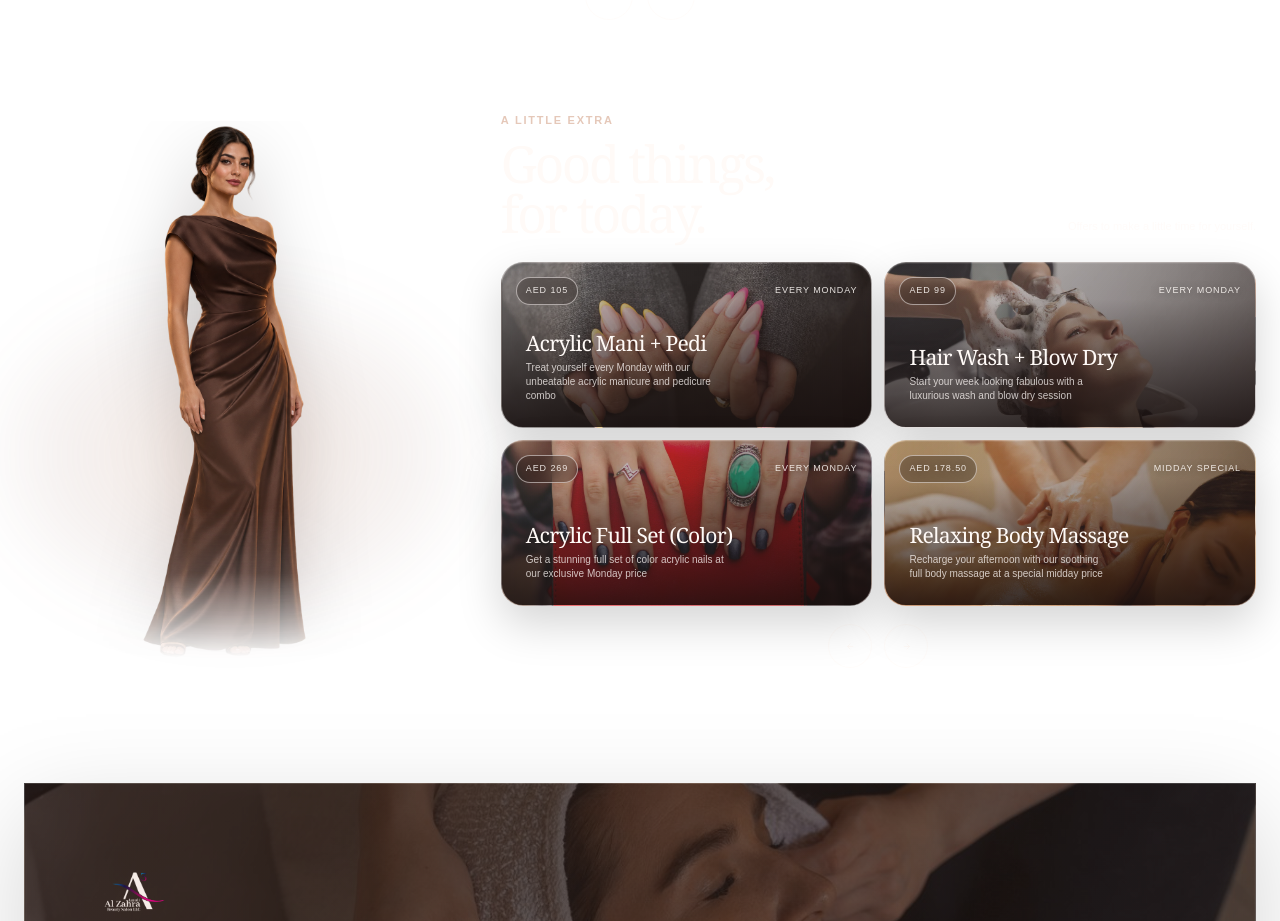
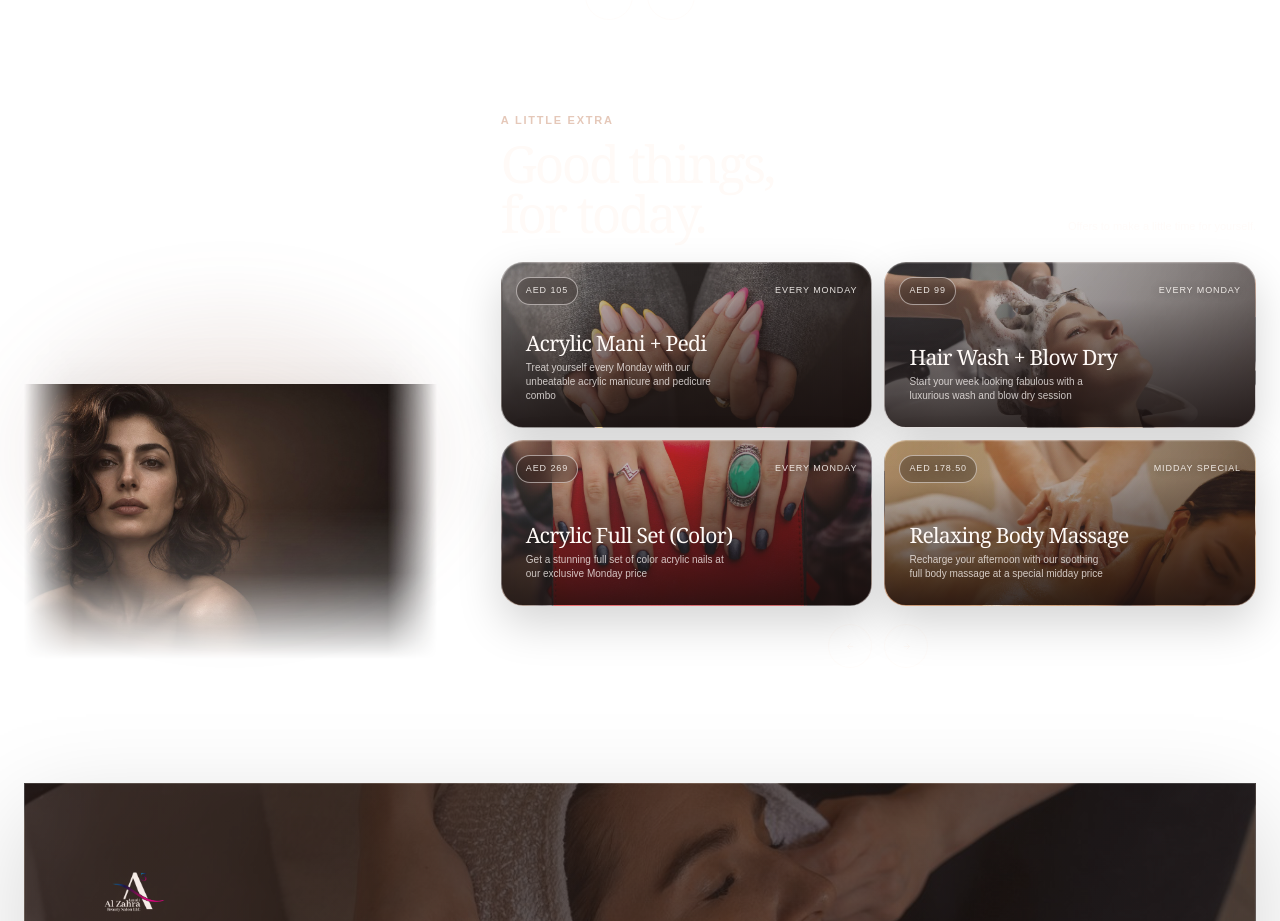
Before and after one commit to layalialzahra/layali-al-zahra-website, a React (Vite) app: page / in a window 1280 px wide. Shown: the part 2120-3041 px from the top of the page. Built offline with nearby package versions, Linux system fonts and the light colour scheme; no server answers; a web font is replaced by a local one.

Commit message:
Use approved portrait in offers preview

```diff
--- a/src/components/HomePage.tsx
+++ b/src/components/HomePage.tsx
@@ -6,7 +6,7 @@ import washPhoto from '../assets/salon-wash.jpg';
 import bridalPhoto from '../assets/salon-bridal.jpg';
 import finishPhoto from '../assets/salon-finish.jpg';
 import makeupPhoto from '../assets/makeup.jpg';
-import offerFigure from '../assets/offer-figure.png';
+import offerPortrait from '../assets/offer-editorial.jpg';
 import brandLogo from '../assets/logo-transparent.png';
 import brandLogoLight from '../assets/logo-transparent-light.png';
 import { legacyServicesData } from '../data/legacy-services.js';
@@ -674,7 +674,7 @@ export default function HomePage({ onNavigate, reviews, disableInitialAnimations
 
         {featuredOffers.length > 0 && <section className="lz-offers" id="offers" aria-labelledby="lz-offers-title" onKeyDown={(event) => { if (event.key === 'ArrowLeft') { event.preventDefault(); moveOffer(-1); } if (event.key === 'ArrowRight') { event.preventDefault(); moveOffer(1); } }}>
           <motion.div className="lz-offers__figure" initial={reducedMotion || disableInitialAnimations ? false : { opacity: 0, y: 24 }} whileInView={{ opacity: 1, y: 0 }} viewport={{ once: true, amount: .18 }} transition={{ duration: reducedMotion ? .01 : .75, ease: [.2,.75,.2,1] }}>
-            <img src={offerFigure} alt="Layali Al Zahra beauty campaign portrait" loading="lazy" />
+            <img src={offerPortrait} alt="Layali Al Zahra beauty campaign portrait" loading="lazy" />
           </motion.div>
           <div className="lz-offers__content">
             <motion.div className="lz-offers__heading" initial={reducedMotion || disableInitialAnimations ? false : { opacity: 0, y: 22 }} whileInView={{ opacity: 1, y: 0 }} viewport={{ once: false, amount: .35 }} transition={{ duration: reducedMotion ? .01 : .72, ease: [.2,.75,.2,1] }}>
```
Also changed, not shown: src/assets/offer-editorial.jpg (added).
